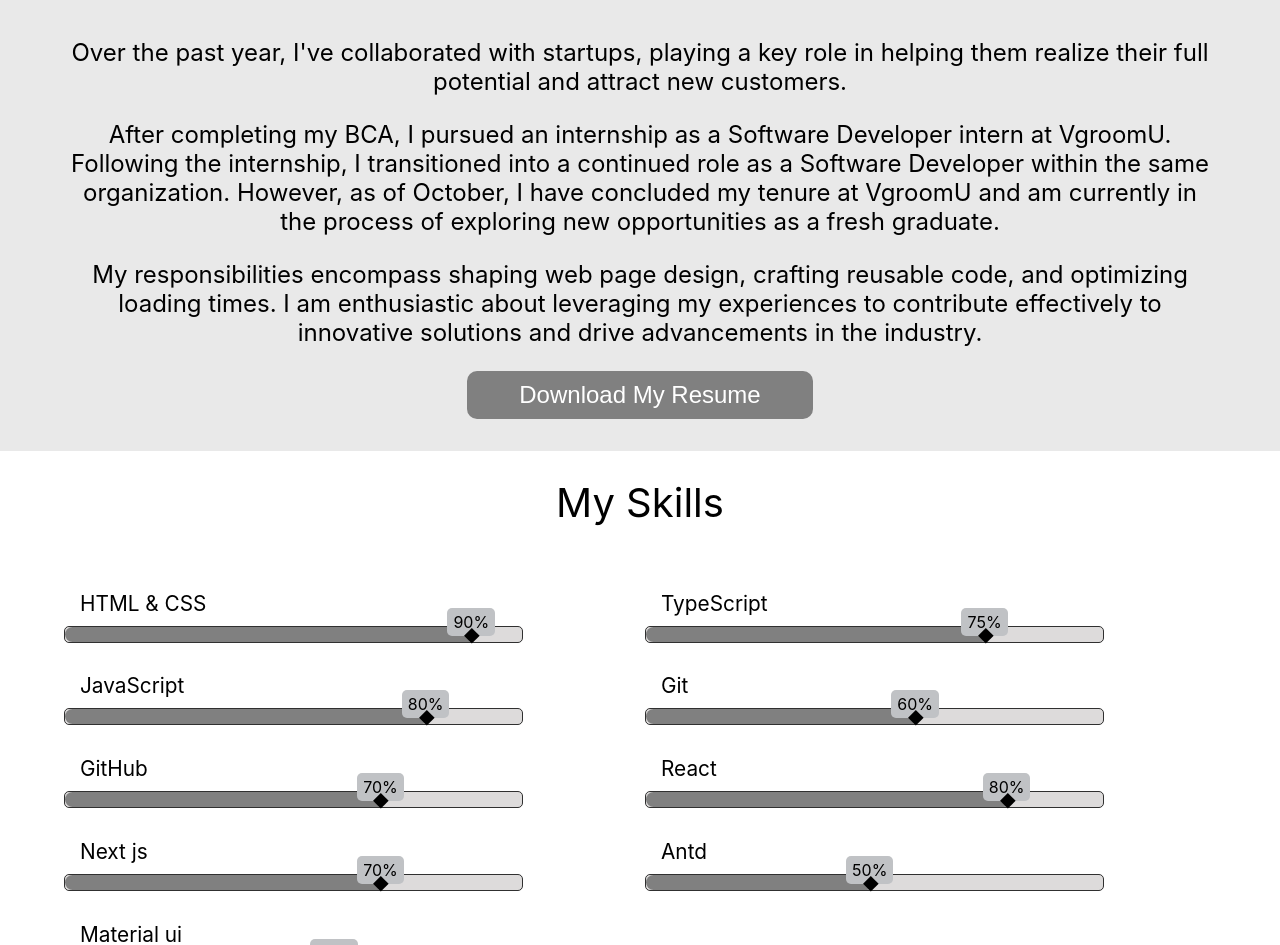
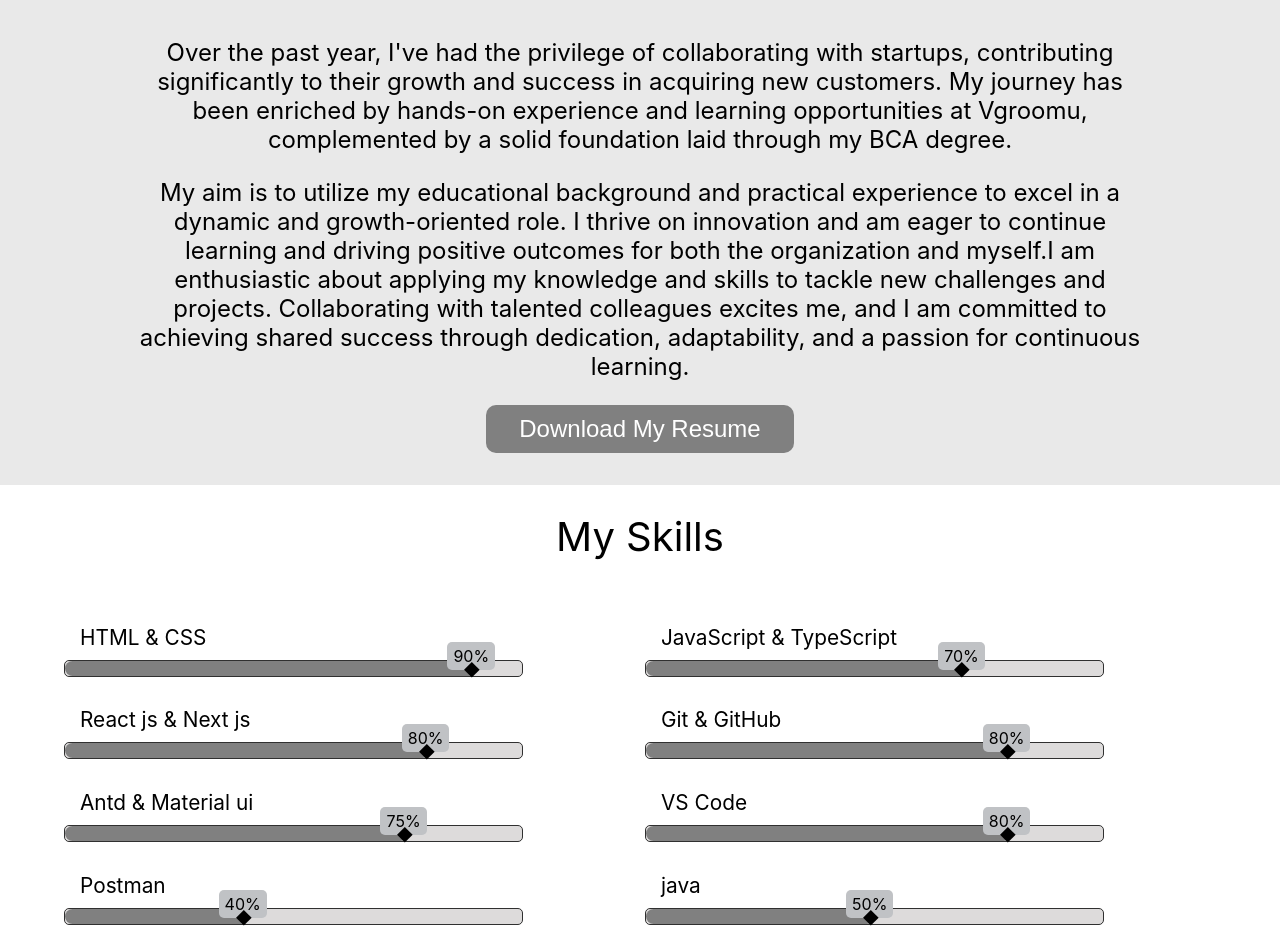
Before and after one commit to poonamendole-321/my-resume-website, a React (Create React App) app: page / in a window 1280 px wide. Shown: the part 720-1665 px from the top of the page. Built offline with nearby package versions, Linux system fonts and the light colour scheme; a web font is replaced by a local one.

Commit message:
new updates added

```diff
--- a/src/Components/About/about.css
+++ b/src/Components/About/about.css
@@ -5,7 +5,7 @@
 .about_container {
   width: 100%;
   margin: 0 auto;
-  max-width: 1800px;
+  max-width: 1600px;
   justify-content: center;
   text-align: center;
   padding-bottom: 2rem;
@@ -20,7 +20,7 @@
 
 .about_data {
   margin: auto;
-  width: 90%;
+  width: 80%;
 }
 
 .about_para {
@@ -44,7 +44,7 @@
   padding: 10px;
   border-radius: 10px;
   font-size: 1.2rem;
-  border: 1px solid black;
+  border: 2px solid black;
   font-weight: 400;
 }
 
@@ -58,7 +58,7 @@
   }
 
   .about_para {
-    font-size: 1.2rem;
+    font-size: 1rem;
     padding: 0 10px;
   }
 
--- a/src/Components/About/about.js
+++ b/src/Components/About/about.js
@@ -38,25 +38,24 @@ const About = () => {
       <div className="about_data">
         <div className="about_para">
           <p>
-           Over the past year, I've collaborated with startups, playing a key
-            role in helping them realize their full potential and attract new
-            customers.
+            Over the past year, I've had the privilege of collaborating with
+            startups, contributing significantly to their growth and success in
+            acquiring new customers. My journey has been enriched by hands-on
+            experience and learning opportunities at Vgroomu, complemented by a
+            solid foundation laid through my BCA degree.
           </p>
+
           <p>
-            After completing my BCA, I pursued an internship as a Software
-            Developer intern at VgroomU. Following the internship, I
-            transitioned into a continued role as a Software Developer within
-            the same organization. However, as of October, I have concluded my
-            tenure at VgroomU and am currently in the process of exploring new
-            opportunities as a fresh graduate.
+            My aim is to utilize my educational background and practical
+            experience to excel in a dynamic and growth-oriented role. I thrive
+            on innovation and am eager to continue learning and driving positive
+            outcomes for both the organization and myself.I am enthusiastic
+            about applying my knowledge and skills to tackle new challenges and
+            projects. Collaborating with talented colleagues excites me, and I
+            am committed to achieving shared success through dedication,
+            adaptability, and a passion for continuous learning.
           </p>
-          <p>
-            My responsibilities encompass shaping web page design, crafting
-            reusable code, and optimizing loading times. I am enthusiastic about
-            leveraging my experiences to contribute effectively to innovative
-            solutions and drive advancements in the industry.
-         </p>
-         </div>
+        </div>
         <div className="download-button">
           {!downloaded ? (
             <button onClick={handleDownload}>Download My Resume</button>
--- a/src/Components/Header/header.css
+++ b/src/Components/Header/header.css
@@ -19,7 +19,7 @@ header {
 }
 
 .logo img {
-  width: 14%;
+  width: 15%;
 }
 
 .menu {
@@ -59,7 +59,6 @@ header {
   cursor: pointer;
   display: none;
 }
-
 
 @media (max-width: 768px) {
   header {
--- a/src/Components/Header/header.js
+++ b/src/Components/Header/header.js
@@ -26,6 +26,9 @@ const Header = () => {
             <li>
               <a href="#about-section">About</a>
             </li>
+            {/* <li>
+              <a href="#skills-section">Experience</a>
+            </li> */}
             <li>
               <a href="#skills-section">Skills</a>
             </li>
--- a/src/Components/Intro/intro.css
+++ b/src/Components/Intro/intro.css
@@ -6,7 +6,7 @@
   margin-right: auto;
   margin-left: auto;
   padding: 0 1rem;
-  max-width: 1800px;
+  max-width: 1600px;
   justify-content: center;
   align-items: center;
 }
--- a/src/Components/Intro/intro.js
+++ b/src/Components/Intro/intro.js
@@ -11,7 +11,7 @@ const Intro = () => {
         <h1 className="my_intro_name">
           Hello<span> I'm Poonam</span>
         </h1>
-        <h2 className="my_intro_heading">A BCA Graduate</h2>
+        <h2 className="my_intro_heading">Javascript Developer</h2>
         <p className="my_intro_para">
           "Welcome to my website. I'm passionate about creating visually
           stunning and user-friendly websites. With a strong background in HTML,
--- a/src/Components/Skills/skills.css
+++ b/src/Components/Skills/skills.css
@@ -2,7 +2,7 @@
   margin: 0 auto;
   margin-bottom: 2rem;
   justify-content: center;
-  max-width: 1800px;
+  max-width: 1600px;
   align-items: center;
 }
 
--- a/src/Components/Skills/skills.js
+++ b/src/Components/Skills/skills.js
@@ -4,14 +4,14 @@ import "./skills.css";
 
 const skillsWithPercentages = [
   { name: "HTML & CSS", percentage: 90 },
-  { name: "TypeScript", percentage: 75 },
-  { name: "JavaScript", percentage: 80 },
-  { name: "Git", percentage: 60 },
-  { name: "GitHub", percentage: 70 },
-  { name: "React", percentage: 80 },
-  { name: "Next js", percentage: 70 },
-  { name: "Antd", percentage: 50 },
-  { name: "Material ui", percentage: 60 },
+  { name: "JavaScript & TypeScript ", percentage: 70 },
+  { name: "React js & Next js", percentage: 80 },
+  { name: "Git & GitHub", percentage: 80 },
+  { name: "Antd & Material ui", percentage: 75 },
+  { name: "VS Code", percentage: 80 },
+  { name: "Postman", percentage: 40 },
+  { name: "java", percentage: 50 },
+  { name: "jira", percentage: 60 },
 ];
 
 const Skills = () => {
```
